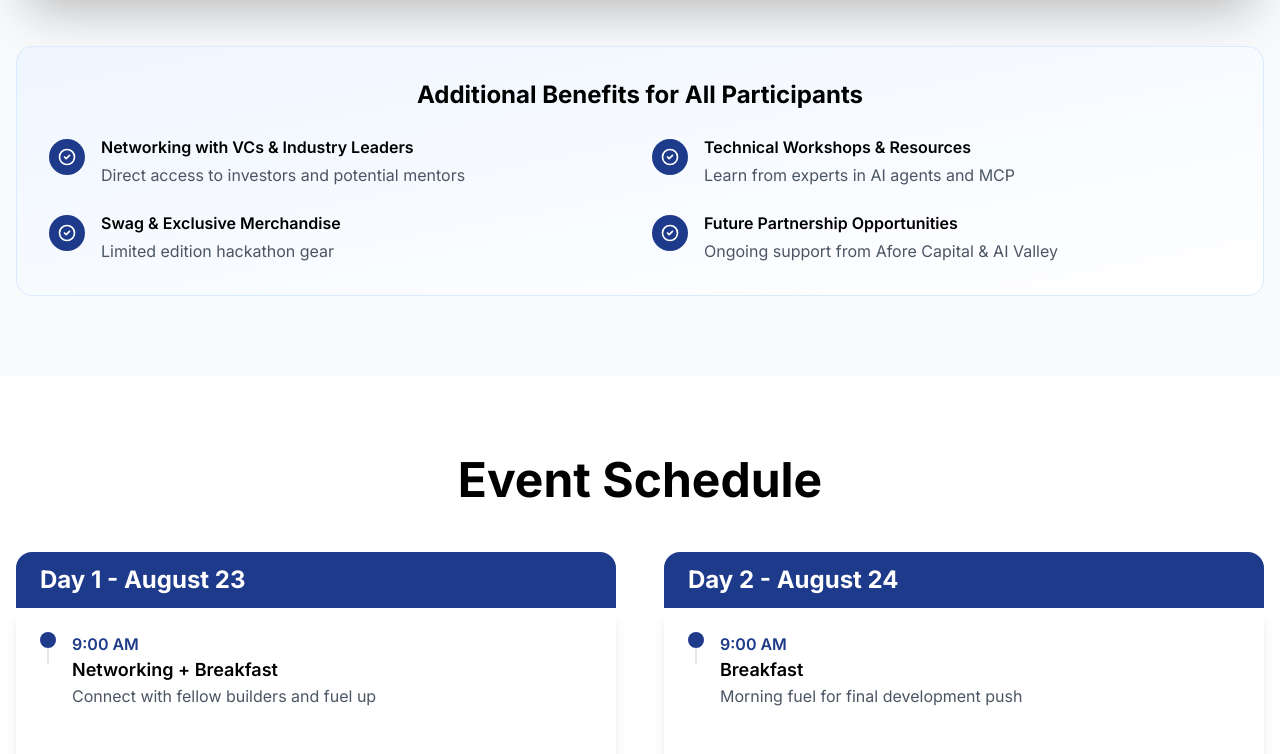
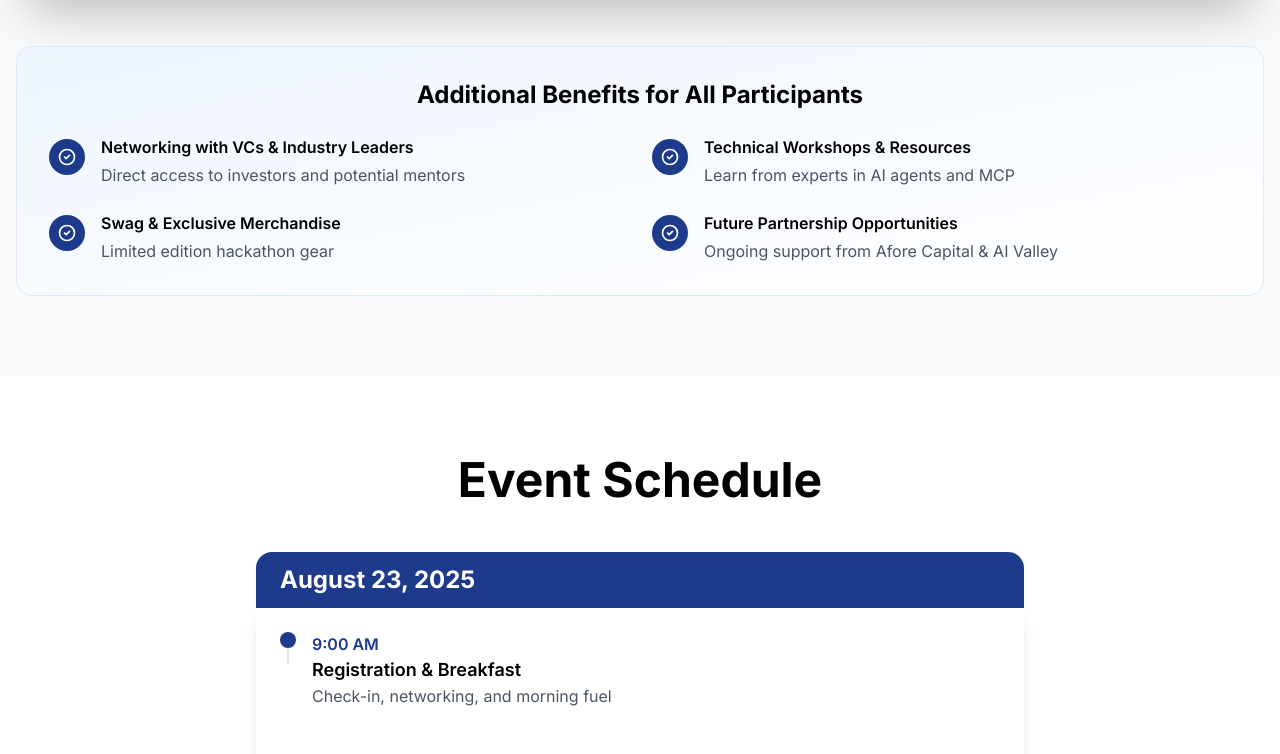
Before and after one commit to winnie14742/afore-hackathon, a Next.js app: page / in a window 1280 px wide. Shown: the part 2012-2766 px from the top of the page. Built offline with nearby package versions, Linux system fonts and the light colour scheme.

Commit message:
change schedule

```diff
--- a/app/page.tsx
+++ b/app/page.tsx
@@ -65,7 +65,7 @@ export default function Home() {
           <div className="text-center">
             <div className="inline-block mb-6">
               <span className="bg-blue-100 text-blue-900 px-4 py-2 rounded-full text-sm font-semibold">
-                2-Day Sprint • August 23-24, 2025
+                1-Day Sprint • August 23, 2025
               </span>
             </div>
             <h1 className="text-5xl md:text-7xl font-bold mb-6">
@@ -74,7 +74,7 @@ export default function Home() {
               <span className="text-gray-900">Hackathon</span>
             </h1>
             <p className="text-xl md:text-2xl text-gray-600 max-w-3xl mx-auto mb-8 leading-relaxed">
-              A 2-day founder-focused sprint designed to uncover exceptional entrepreneurial talent by challenging participants to build venture-scale products powered by AI agents and Model Context Protocol (MCP).
+              A 1-day founder-focused sprint designed to uncover exceptional entrepreneurial talent by challenging participants to build venture-scale products powered by AI agents and Model Context Protocol (MCP).
             </p>
             <div className="flex items-center justify-center gap-3 mb-8">
               <span className="text-sm font-semibold text-gray-500 uppercase tracking-wider">Co-hosted by</span>
@@ -278,52 +278,27 @@ export default function Home() {
       <section id="schedule" className="py-20 px-4 bg-white">
         <div className="max-w-7xl mx-auto">
           <h2 className="text-4xl md:text-5xl font-bold text-center mb-12">Event Schedule</h2>
-          <div className="grid md:grid-cols-2 gap-12">
-            {/* Day 1 */}
+          <div className="max-w-3xl mx-auto">
             <div>
               <div className="bg-blue-900 text-white px-6 py-3 rounded-t-2xl">
-                <h3 className="text-2xl font-bold">Day 1 - August 23</h3>
+                <h3 className="text-2xl font-bold">August 23, 2025</h3>
               </div>
               <div className="bg-white rounded-b-2xl shadow-lg p-6">
                 <div className="space-y-6">
                   {[
-                    { time: '9:00 AM', title: 'Networking + Breakfast', desc: 'Connect with fellow builders and fuel up' },
-                    { time: '10:30 AM', title: 'Opening Speeches', desc: 'Welcome and challenge introduction' },
-                    { time: '12:00 PM', title: 'Lunch', desc: 'Networking lunch break' },
-                    { time: '1:00 PM', title: 'Workshops / Speakers', desc: 'Technical sessions on AI agents and MCP' },
-                    { time: '6:00 PM', title: 'Dinner', desc: 'Evening meal and team collaboration' },
-                    { time: '9:30 PM', title: 'Closing time', desc: 'Wrap up Day 1 activities' },
-                  ].map((item, index, arr) => (
-                    <div key={index} className="timeline-item">
-                      <div className="flex items-start gap-4">
-                        <div className={`timeline-dot ${index < arr.length - 1 ? '' : ''}`}>
-                          <div className="w-4 h-4 bg-blue-900 rounded-full"></div>
-                        </div>
-                        <div className={`flex-1 ${index < arr.length - 1 ? 'pb-6' : ''}`}>
-                          <div className="font-semibold text-blue-900">{item.time}</div>
-                          <div className="font-semibold text-lg">{item.title}</div>
-                          <div className="text-gray-600">{item.desc}</div>
-                        </div>
-                      </div>
-                    </div>
-                  ))}
-                </div>
-              </div>
-            </div>
-            {/* Day 2 */}
-            <div>
-              <div className="bg-blue-900 text-white px-6 py-3 rounded-t-2xl">
-                <h3 className="text-2xl font-bold">Day 2 - August 24</h3>
-              </div>
-              <div className="bg-white rounded-b-2xl shadow-lg p-6">
-                <div className="space-y-6">
-                  {[
-                    { time: '9:00 AM', title: 'Breakfast', desc: 'Morning fuel for final development push' },
-                    { time: '11:45 AM', title: 'Note from organizers', desc: 'Important updates and reminders' },
-                    { time: '12:00 PM', title: 'Lunch', desc: 'Midday break and networking' },
-                    { time: '3:14 PM', title: 'Submission Deadline', desc: 'Final code and demo submission' },
-                    { time: '5:30 PM', title: 'Final Demos', desc: 'Teams present their solutions' },
-                    { time: '6:00 PM', title: 'Awards & Closing Ceremony', desc: 'Winner announcement & celebration' },
+                    { time: '9:00 AM', title: 'Registration & Breakfast', desc: 'Check-in, networking, and morning fuel' },
+                    { time: '10:00 AM', title: 'Opening Ceremony', desc: 'Welcome speeches and challenge introduction' },
+                    { time: '10:30 AM', title: 'Hacking Begins', desc: 'Start building your AI-powered solutions' },
+                    { time: '11:30 AM', title: 'Workshops & Mentorship', desc: 'Technical sessions on AI agents and MCP' },
+                    { time: '12:30 PM', title: 'Lunch', desc: 'Networking lunch and continued hacking' },
+                    { time: '2:00 PM', title: 'Afternoon Sprint', desc: 'Deep focus building time with mentor support' },
+                    { time: '4:00 PM', title: 'Check-in & Progress Review', desc: 'Team updates and mentor feedback' },
+                    { time: '5:30 PM', title: 'Submission Deadline', desc: 'Final code and demo submission' },
+                    { time: '6:00 PM', title: 'Dinner Break', desc: 'Evening meal while judges review' },
+                    { time: '7:00 PM', title: 'Final Presentations', desc: 'Teams present their solutions to judges' },
+                    { time: '8:30 PM', title: 'Awards Ceremony', desc: 'Winner announcement and prizes' },
+                    { time: '9:00 PM', title: 'Networking Reception', desc: 'Celebrate with fellow builders and VCs' },
+                    { time: '9:30 PM', title: 'Event Closing', desc: 'Wrap up and farewell' },
                   ].map((item, index, arr) => (
                     <div key={index} className="timeline-item">
                       <div className="flex items-start gap-4">
@@ -595,7 +570,7 @@ export default function Home() {
             </div>
             <div>
               <h4 className="font-semibold mb-4">Event Details</h4>
-              <p className="text-gray-400">August 23-24, 2025</p>
+              <p className="text-gray-400">August 23, 2025</p>
               <p className="text-gray-400">San Francisco, CA</p>
             </div>
             <div>
```
